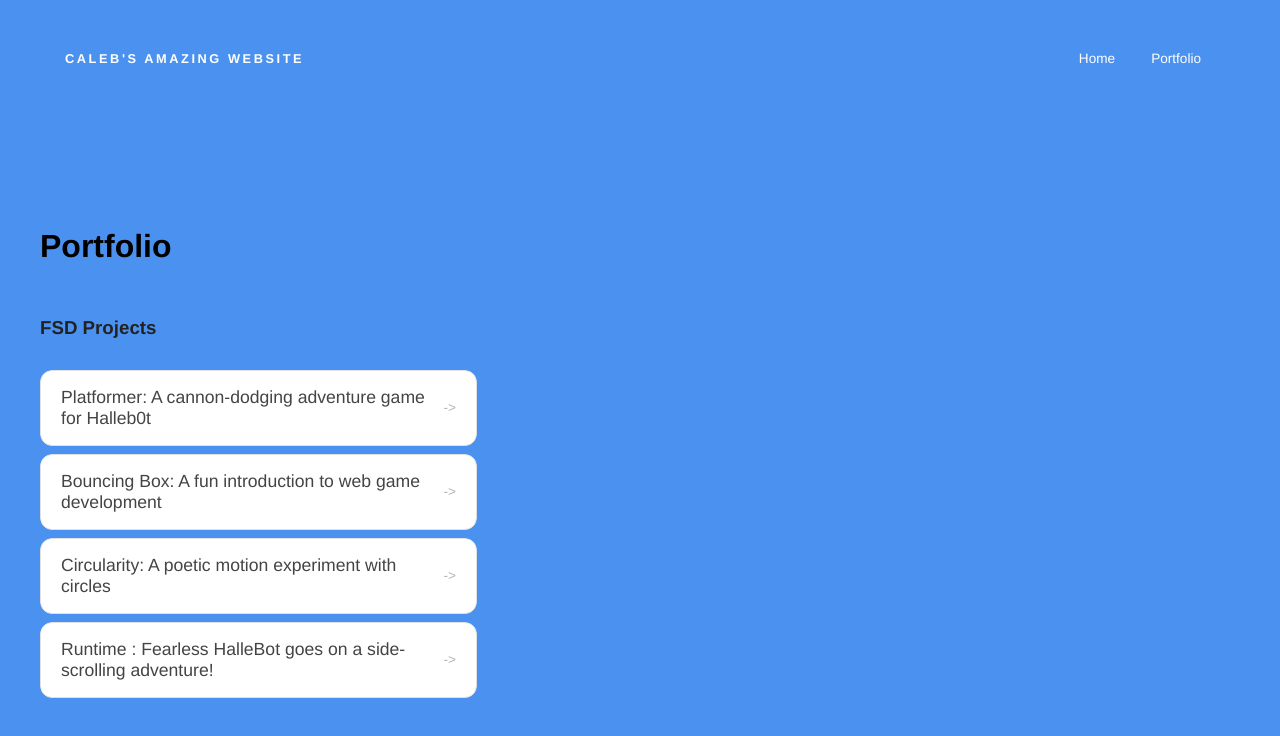
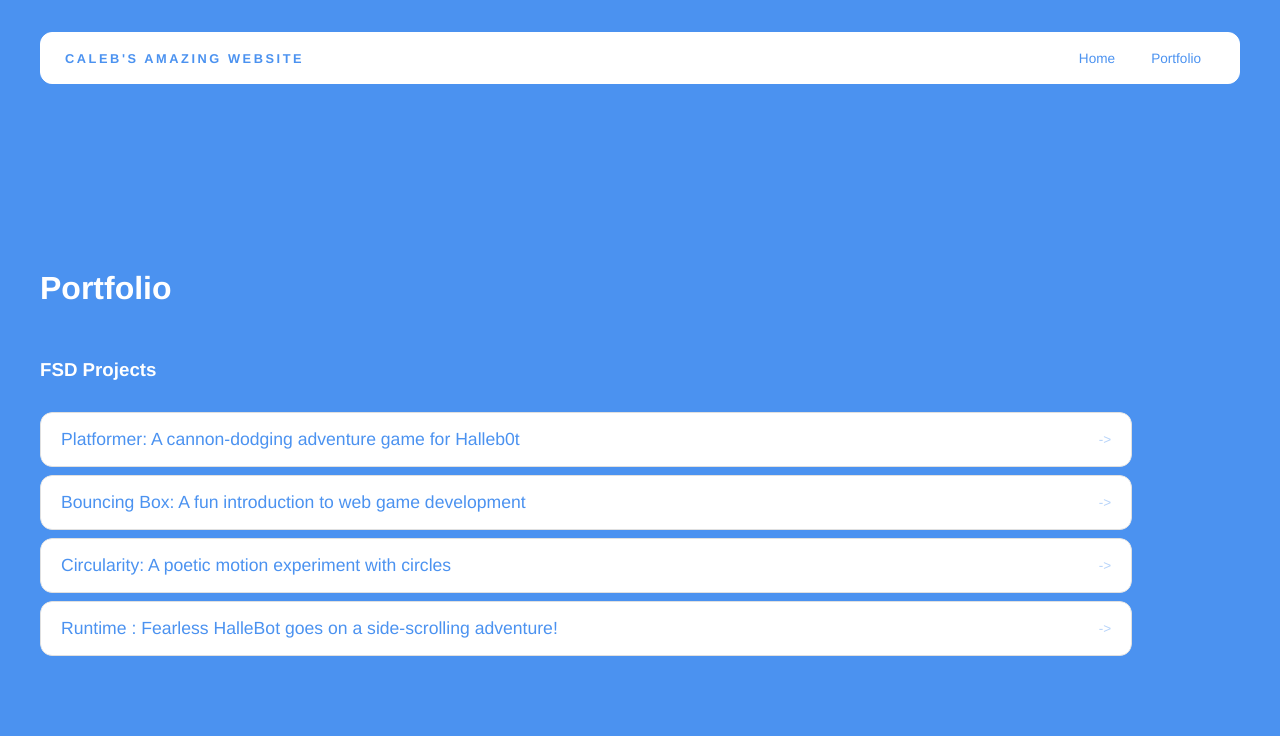
Before and after one commit to calebstraz-cyber/calebstraz-cyber.github.io, a plain HTML site: page portfolio.html in a window 1280 px wide. Drawn offline with Linux system fonts and the light colour scheme.

```diff
--- a/style.css
+++ b/style.css
@@ -113,8 +113,8 @@
 
 #interests li {
   background: #ffe8ec;
-  border-color: #e94560;
-  color: #e94560;
+  border-color: #fff;
+  color: #4b92f0;
 }
 
 #interests li:hover {
@@ -143,8 +143,8 @@
   align-items: center;
   margin-bottom: 48px;
   padding: 16px 24px;
-  background: #4b92f0;
-  border: 1px solid #4b92f0;
+  background: #fff;
+  border: 1px solid #fff;
   border-radius: 12px;
 }
 
@@ -154,7 +154,7 @@
   font-weight: 700;
   text-transform: uppercase;
   letter-spacing: 0.2em;
-  color: #fff;
+  color: #4b92f0;
 }
 
 #nav-ul {
@@ -166,7 +166,7 @@
 }
 
 .nav-li a {
-  color: #fff;
+  color: #4b92f0;
   text-decoration: none;
   font-size: 0.85rem;
   font-weight: 500;
@@ -188,14 +188,14 @@
 
 /* Portfolio styles */
 .content h1 {
-  color: black;
+  color: #fff;
 }
 
 #portfolio {
   list-style: none;
   margin: 0;
   padding: 0;
-  width: 100%;
+  width: 250%;
   display: flex;
   flex-direction: column;
   gap: 8px;
@@ -211,7 +211,7 @@
   justify-content: space-between;
   align-items: center;
   text-decoration: none;
-  color: #444;
+  color: #4b92f0;
   padding: 16px 20px;
   font-size: 1.1rem;
   font-weight: 500;
@@ -238,3 +238,7 @@
 #portfolio a:hover::after {
   opacity: 1;
 }
+
+h3{
+  color: #fff;
+}
```
